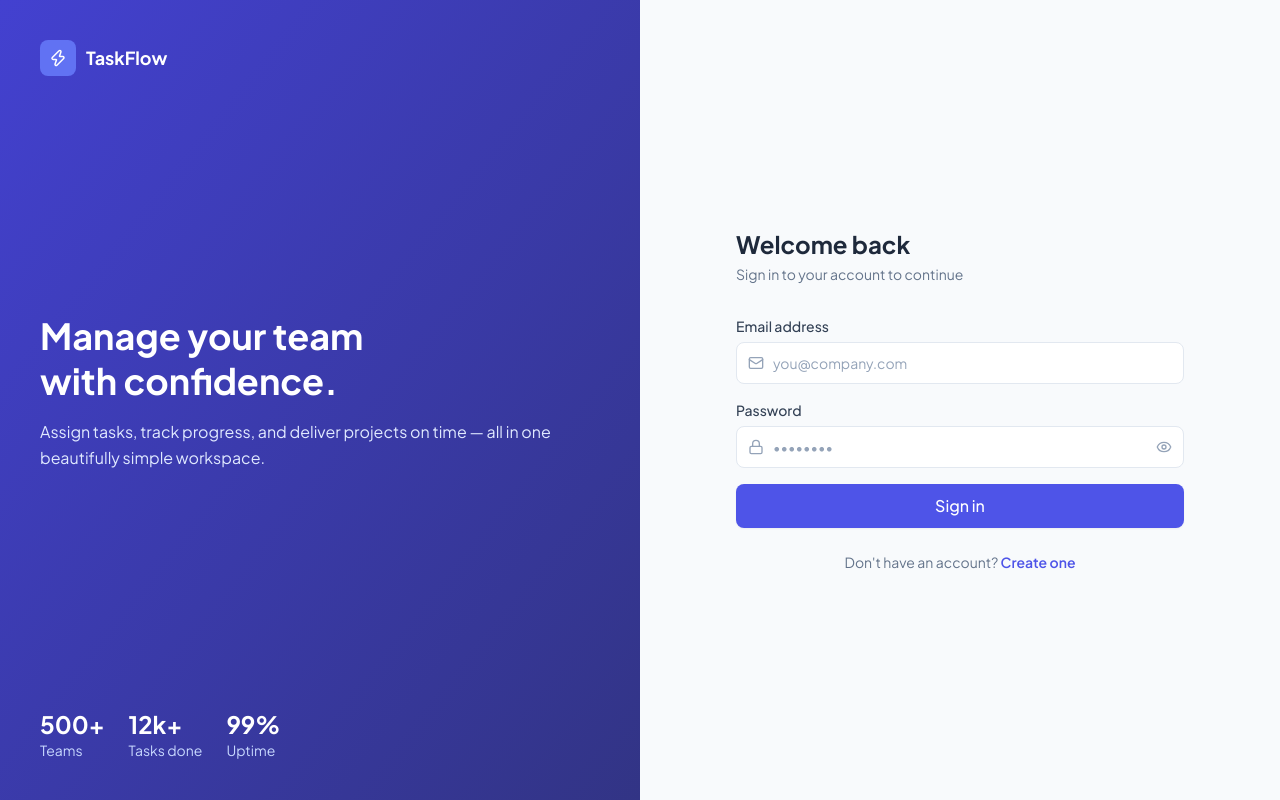
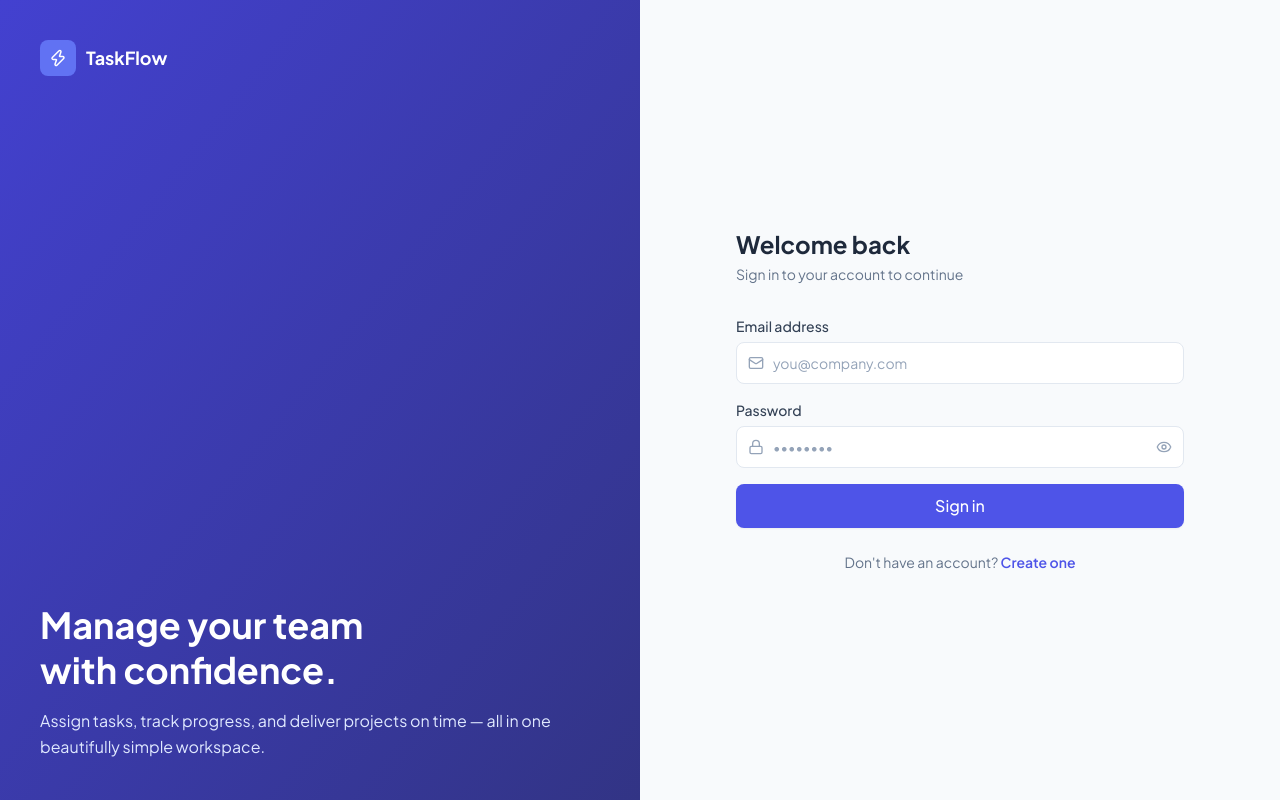
Before and after one commit to PREET9818/team-task-manager, a React (Vite) app in the folder frontend/: page /login in a window 1280 px wide. Built offline with nearby package versions, Linux system fonts and the light colour scheme; no server answers.

Commit message:
fix: remove stats from login page

```diff
--- a/frontend/src/pages/LoginPage.jsx
+++ b/frontend/src/pages/LoginPage.jsx
@@ -52,14 +52,7 @@ export default function LoginPage() {
             Assign tasks, track progress, and deliver projects on time — all in one beautifully simple workspace.
           </p>
         </div>
-        <div className="flex gap-6">
-          {[['500+', 'Teams'], ['12k+', 'Tasks done'], ['99%', 'Uptime']].map(([val, lbl]) => (
-            <div key={lbl}>
-              <p className="text-2xl font-bold text-white">{val}</p>
-<p className="text-sm text-brand-200">{lbl}</p>
-</div>
-          ))}
-        </div>
+
       </div>
 
       {/* Right panel */}
```
